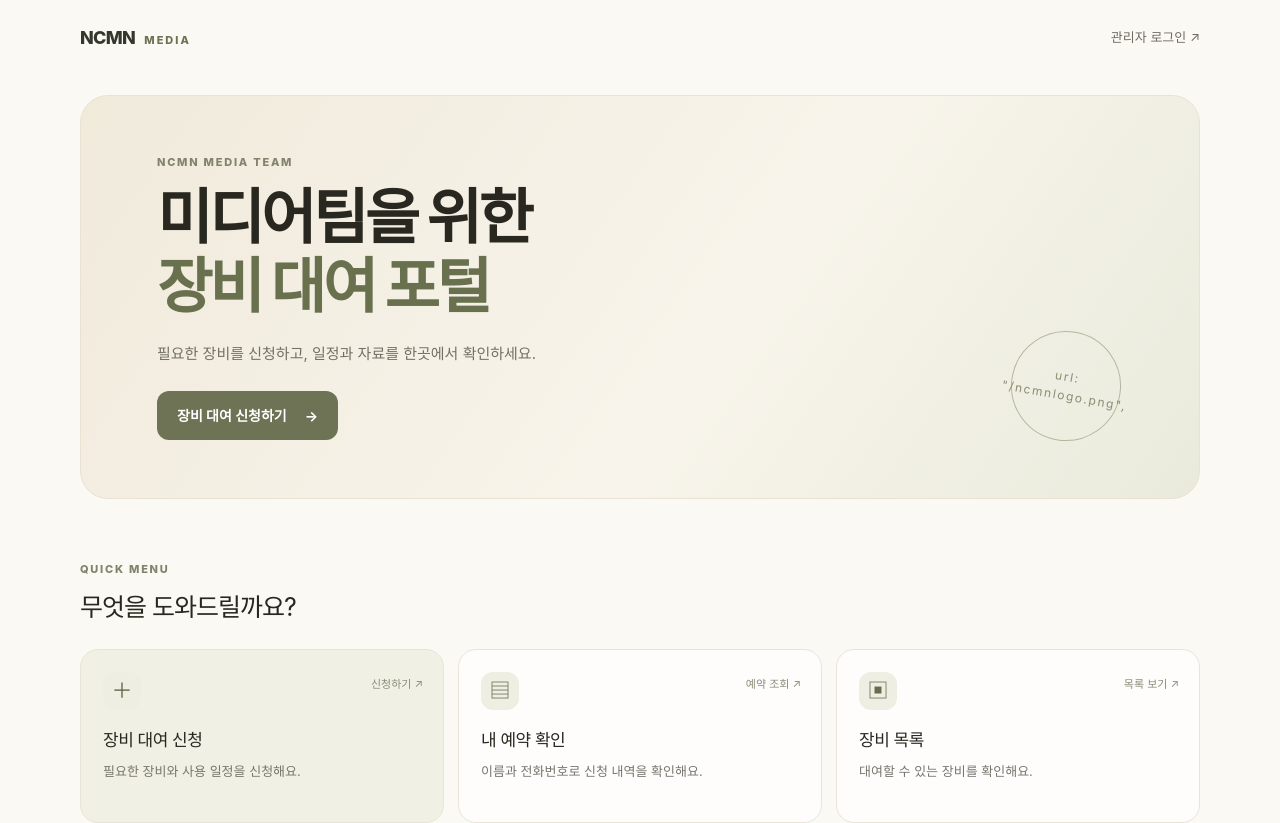
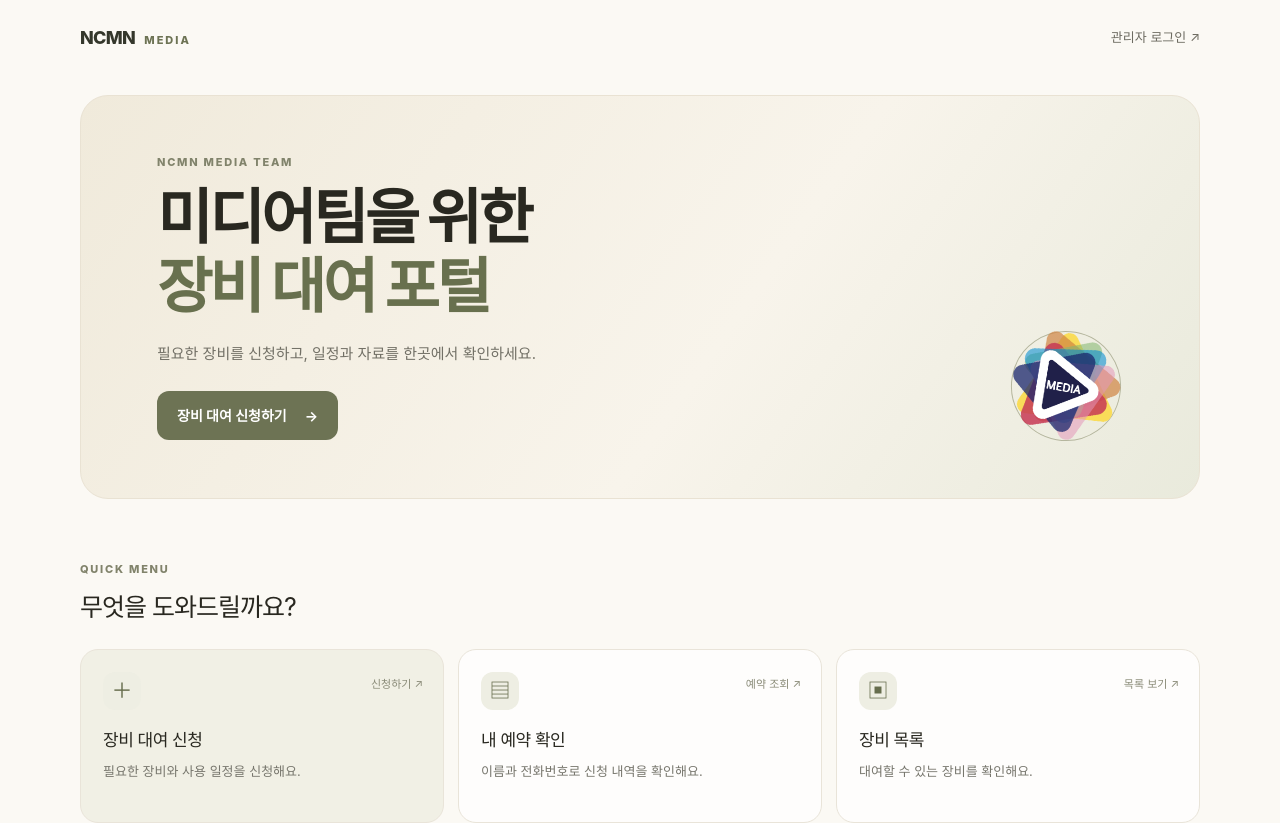
Before and after one commit to ncmn-media/NCMN-MEDIA-Rental, a Next.js app: page / in a window 1280 px wide. Shown: the top 823 px of the page. Built offline with nearby package versions, Linux system fonts and the light colour scheme; no server answers.

Commit message:
Replace hero stamp with NCMN logo

```diff
--- a/src/app/page.tsx
+++ b/src/app/page.tsx
@@ -59,9 +59,16 @@ export default function HomePage() {
           장비 대여 신청하기 <span>→</span>
         </Link>
 
-
         <div className="hero-stamp">
-          url: "/ncmnlogo.png",
+          <img
+            src="/ncmnlogo.png"
+            alt="NCMN MEDIA 로고"
+            style={{
+              width: "120px",
+              height: "120px",
+              objectFit: "contain",
+            }}
+          />
         </div>
       </section>
 
```
